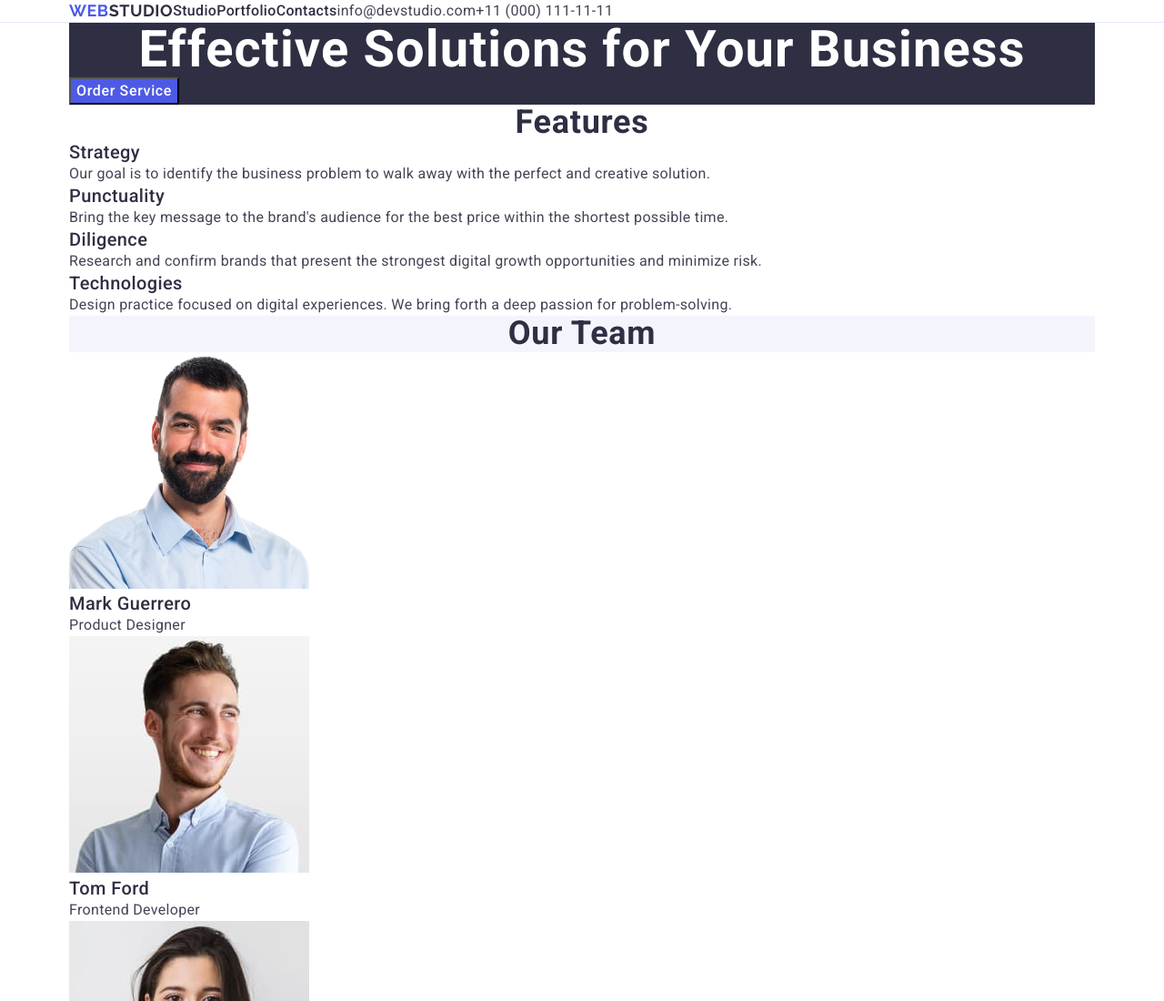
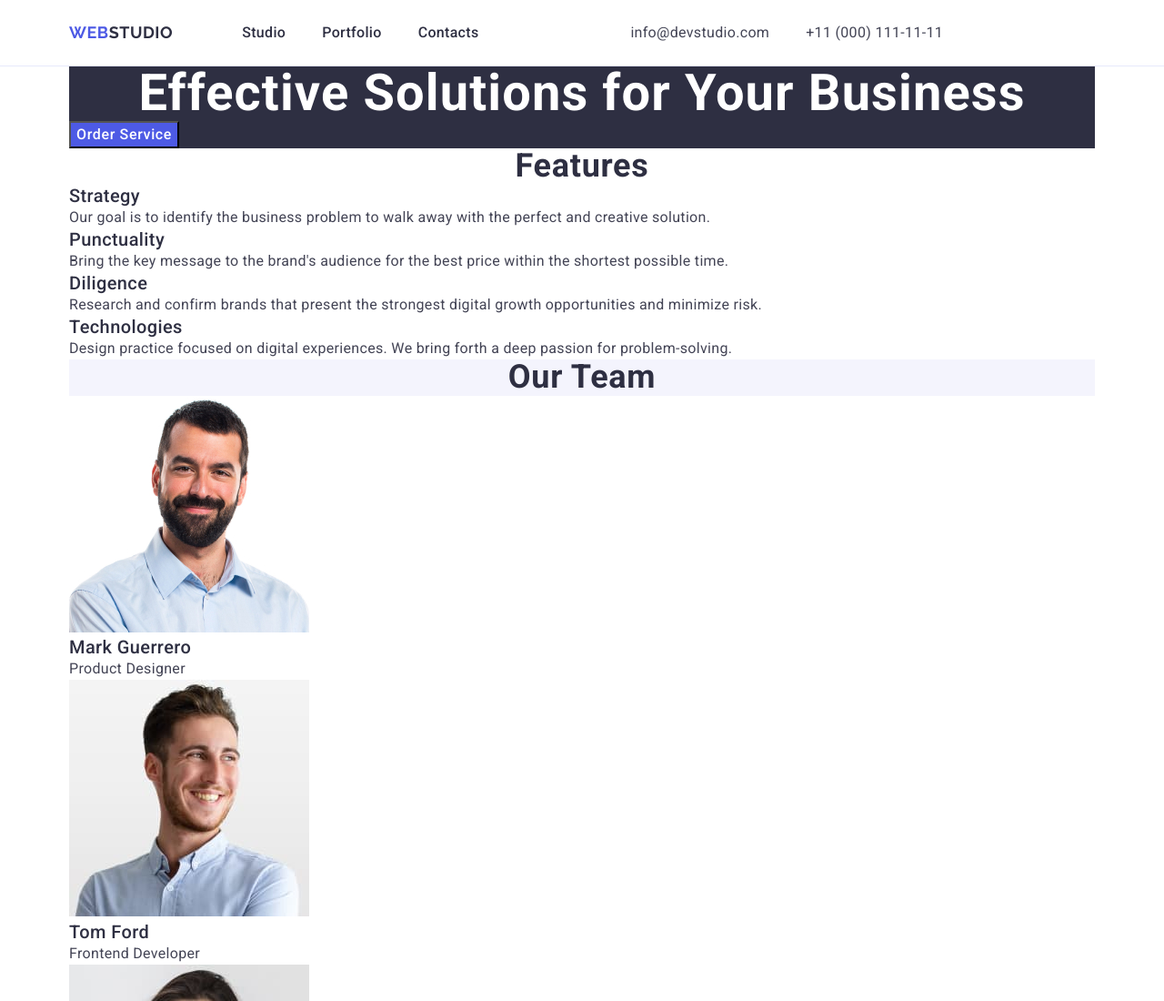
Before and after one commit to Lobash1/goit-markup-hw-03, a plain HTML site: page index.html in a window 1280 px wide. Shown: the top 1100 px of the page at 91% size. Drawn offline with nearby package versions, Linux system fonts and the light colour scheme.

Commit message:
add initial files

```diff
--- a/css/styles.css
+++ b/css/styles.css
@@ -50,6 +50,11 @@ a {
         color: #4d5ae5;
 }
 
+.header-logo {
+    padding: 24px 0;
+    margin-right: 76px;
+}
+
 .header-logo .logo-part {
     color: #2e2f42;
 }
@@ -61,9 +66,12 @@ a {
 .nav-list {
     display: flex;
     align-items: center;
+    gap: 40px;
 }
 
 .nav-links {
+    padding: 24px 0;
+    display: block;
         font-weight: 500;
         font-size: 16px;
         line-height: 1.5;
@@ -80,14 +88,19 @@ a {
 
 .contacts {
     font-style: normal;
+    margin: auto;
 }
 
 .contacts-list {
     display: flex;
     align-items: center;
+    gap: 40px;
 }
 
 .contacts-links {
+    display: block;
+    padding: 24px 0;
+
         font-size: 16px;
         line-height: 1.5;
         letter-spacing: 0.02em;
```
